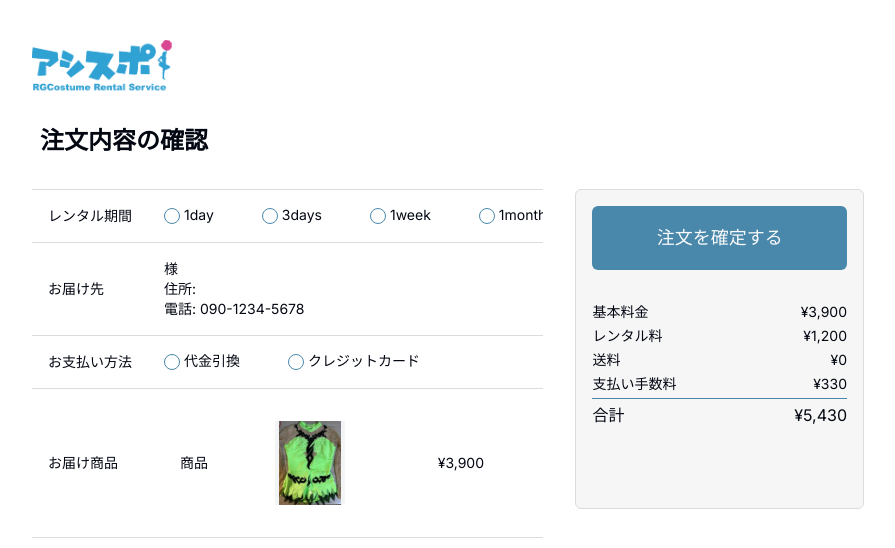
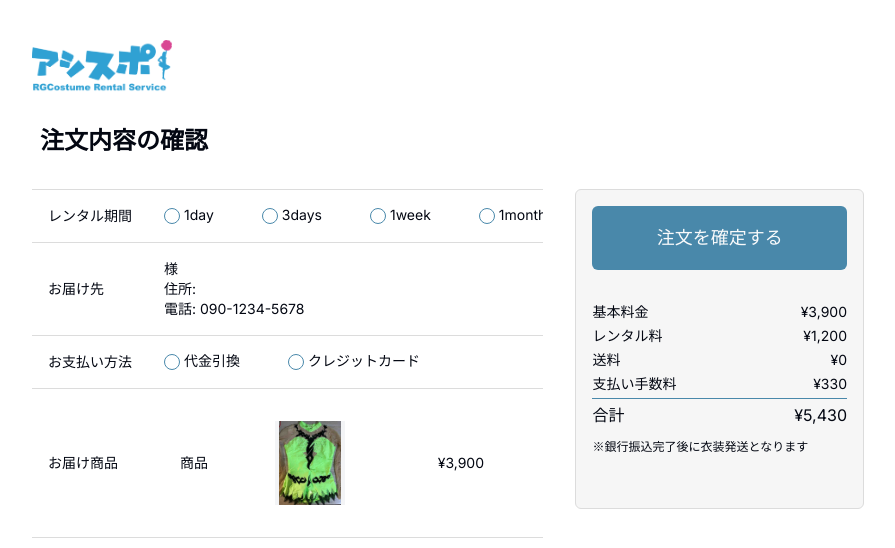
Before and after one commit to zawazawa84/assispo, a Next.js app: page /costume/1/order in a window 1280 px wide. Shown: the top 548 px of the page, without its empty margins (192-1087 px from the left). Built offline with nearby package versions, Linux system fonts and the light colour scheme; no server answers.

Commit message:
銀行振込後に衣装発送の旨を表示する

```diff
--- a/src/features/costume/pages/CostumeOrder.tsx
+++ b/src/features/costume/pages/CostumeOrder.tsx
@@ -94,6 +94,9 @@ export const CostumeOrder = () => {
                   <p>合計</p>
                   <p>¥5,430</p>
                 </div>
+                <p className="text-xs pt-2">
+                  ※銀行振込完了後に衣装発送となります
+                </p>
               </div>
             </div>
           </form>
```
